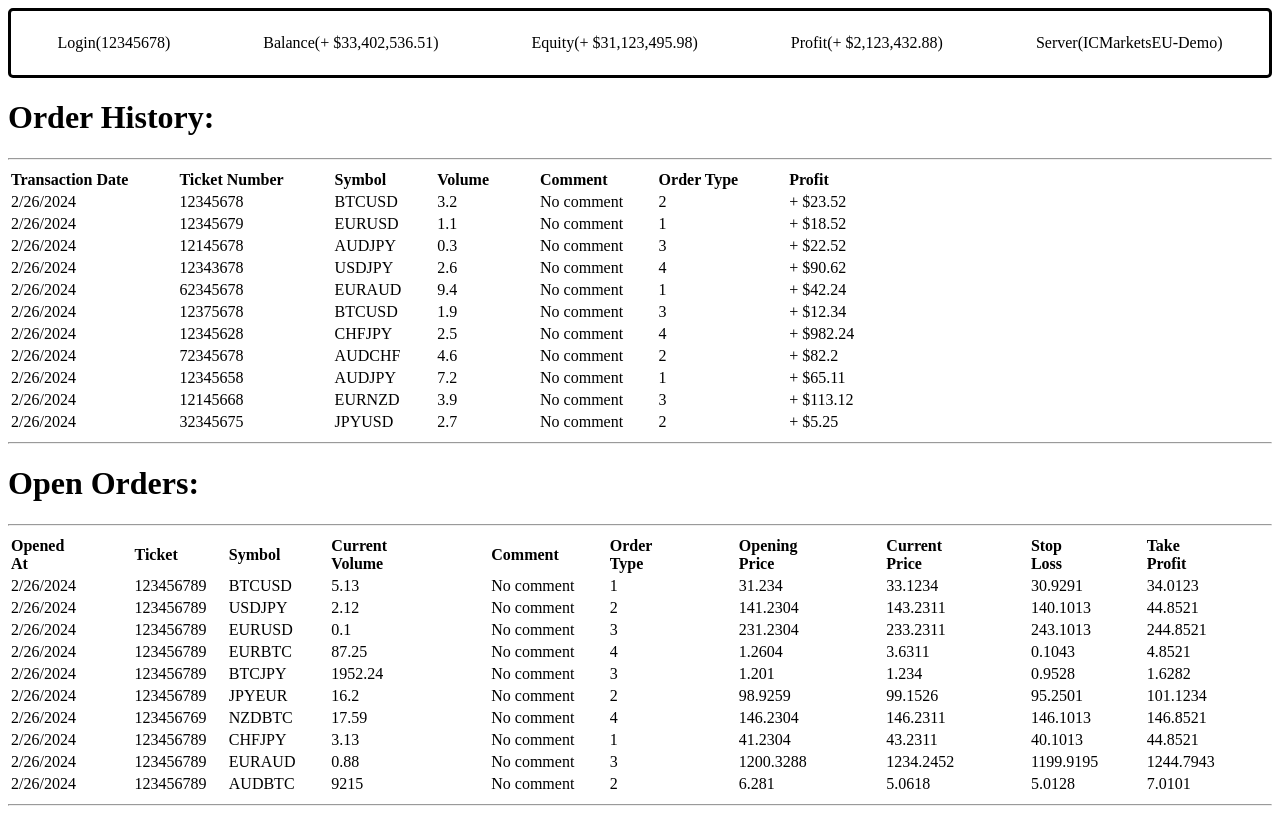
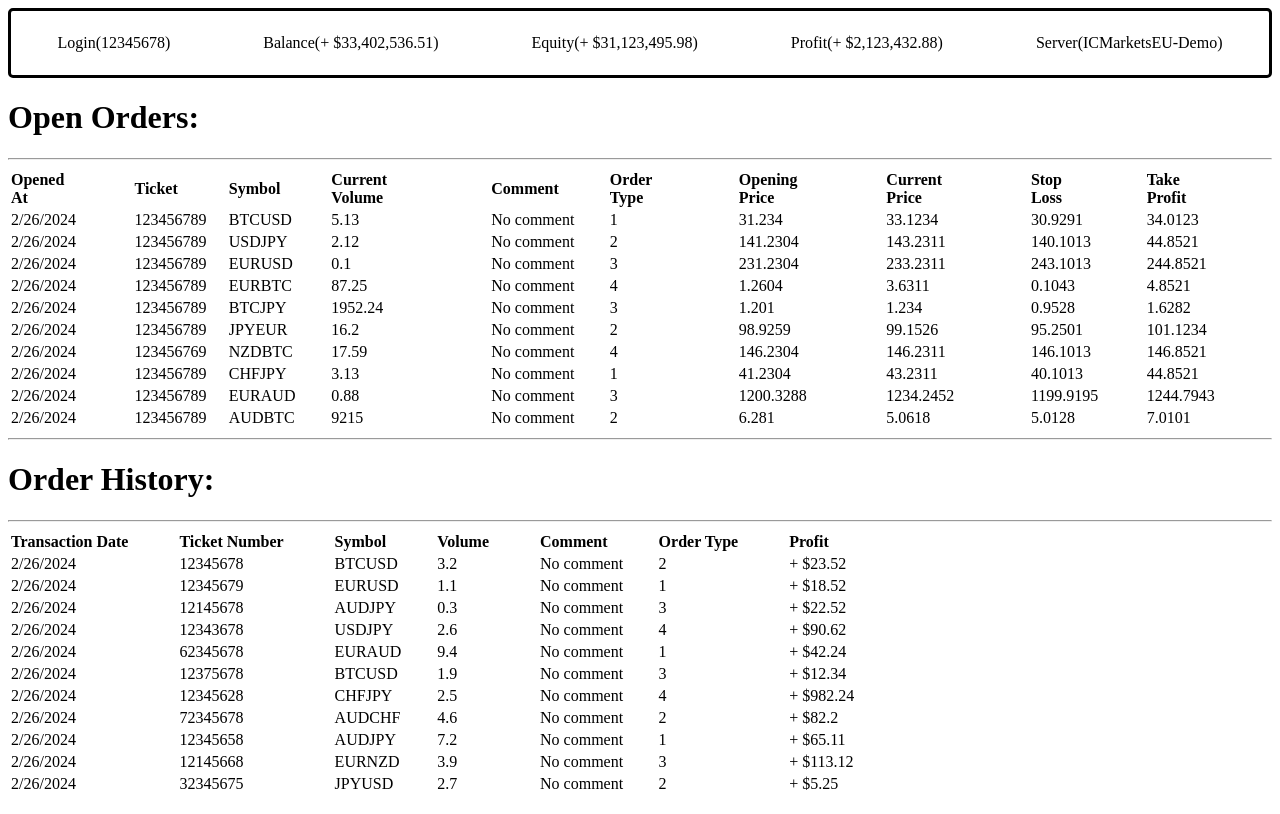
Before and after one commit to bpsix/meta-frontend, a React (Vite) app: page / in a window 1280 px wide. Built offline with nearby package versions, Linux system fonts and the light colour scheme.

Commit message:
refactor: separate data fetching from parent

```diff
--- a/src/App.tsx
+++ b/src/App.tsx
@@ -1,127 +1,13 @@
-import { useEffect, useState } from "react";
-import { AccountType, OpenOrderType, type ClosedOrderType } from "./lib/types";
-
-import { getAccount, getClosedOrders, getOpenOrders } from "./lib/action";
-import Account from "./components/account/account";
-import { OpenOrderWrapper } from "./components/order/OpenOrderWrapper";
-import { OpenOrder } from "./components/order/OpenOrder";
-import { ClosedOrderWrapper } from "./components/order/ClosedOrderWrapper";
-import { ClosedOrder } from "./components/order/ClosedOrder";
+import AccountWrapper from "./components/account/account";
+import ClosedOrderWrapper from "./components/order/ClosedOrderWrapper";
+import OpenOrderWrapper from "./components/order/OpenOrderWrapper";
 
 export default function App() {
-  console.log(`Running  in ${import.meta.env.MODE}`);
-  const [closedOrders, setClosedOrders] = useState<ClosedOrderType[]>([
-    {
-      comment: "?",
-      order_type: -1,
-      profit: -1,
-      symbol: "?",
-      ticket: -1,
-      time: 0,
-      volume: -1,
-    },
-  ]);
-  const [account, setAccount] = useState<AccountType>({
-    balance: 0,
-    equity: 0,
-    login: -1,
-    profit: 0,
-    server: "?",
-  });
-  const [openOrders, setOpenOrders] = useState<OpenOrderType[]>([
-    {
-      comment: "?",
-      order_type: -1,
-      price_current: -1,
-      price_open: -1,
-      stop_loss: -1,
-      symbol: "?",
-      take_profit: -1,
-      ticket: -1,
-      time_setup: 0,
-      volume_current: -1,
-    },
-  ]);
-
-  useEffect(() => {
-    const fetchData = async () => {
-      try {
-        const data = await getClosedOrders();
-        setClosedOrders(data);
-      } catch (error) {
-        console.log(error);
-        throw error;
-      }
-    };
-    fetchData();
-  }, []);
-
-  useEffect(() => {
-    const fetchData = async () => {
-      try {
-        const data = await getAccount();
-        setAccount(data);
-      } catch (error) {
-        console.log(error);
-        throw error;
-      }
-    };
-    fetchData();
-  }, []);
-
-  useEffect(() => {
-    const fetchData = async () => {
-      try {
-        const data = await getOpenOrders();
-        setOpenOrders(data);
-      } catch (error) {
-        console.log(error);
-        throw error;
-      }
-    };
-    fetchData();
-  }, []);
-
   return (
     <div>
-      <Account
-        balance={account.balance}
-        equity={account.equity}
-        login={account.login}
-        profit={account.profit}
-        server={account.server}
-      />
-      <ClosedOrderWrapper>
-        {closedOrders.map((order, idx) => (
-          <ClosedOrder
-            order_type={order.order_type}
-            comment={order.comment}
-            profit={order.profit}
-            symbol={order.symbol}
-            ticket={order.ticket}
-            time={order.time}
-            volume={order.volume}
-            key={idx}
-          />
-        ))}
-      </ClosedOrderWrapper>
-      <OpenOrderWrapper>
-        {openOrders.map((order, idx) => (
-          <OpenOrder
-            comment={order.comment}
-            order_type={order.order_type}
-            price_current={order.price_current}
-            price_open={order.price_open}
-            stop_loss={order.stop_loss}
-            symbol={order.symbol}
-            take_profit={order.take_profit}
-            ticket={order.ticket}
-            time_setup={order.time_setup}
-            volume_current={order.volume_current}
-            key={idx}
-          />
-        ))}
-      </OpenOrderWrapper>
+      <AccountWrapper />
+      <OpenOrderWrapper />
+      <ClosedOrderWrapper />
     </div>
   );
 }
--- a/src/components/account/account.tsx
+++ b/src/components/account/account.tsx
@@ -1,16 +1,36 @@
+import { useEffect, useState } from "react";
 import { AccountType } from "../../lib/types";
 import { getFormattedCurrency } from "../../lib/util";
 
 import styles from "./acc.module.css";
+import { getAccount } from "../../lib/action";
 
-export default function Account(props: AccountType) {
+export default function AccountWrapper() {
+  const [account, setAccount] = useState<AccountType>({
+    balance: 0,
+    equity: 0,
+    login: 0,
+    profit: 0,
+    server: "?",
+  });
+  useEffect(() => {
+    const fetchData = async () => {
+      try {
+        const data = await getAccount();
+        setAccount(data);
+      } catch (error) {
+        console.log(error);
+      }
+    };
+    fetchData();
+  }, []);
   return (
     <div className={styles.container}>
-      <div>Login({props.login})</div>
-      <div>Balance({getFormattedCurrency(props.balance)})</div>
-      <div>Equity({getFormattedCurrency(props.equity)})</div>
-      <div>Profit({getFormattedCurrency(props.profit)})</div>
-      <div>Server({props.server})</div>
+      <div>Login({account.login})</div>
+      <div>Balance({getFormattedCurrency(account.balance)})</div>
+      <div>Equity({getFormattedCurrency(account.equity)})</div>
+      <div>Profit({getFormattedCurrency(account.profit)})</div>
+      <div>Server({account.server})</div>
     </div>
   );
 }
--- a/src/components/order/ClosedOrder.tsx
+++ /dev/null
@@ -1,16 +0,0 @@
-import type { ClosedOrderType } from "../../lib/types";
-import { getFormattedCurrency } from "../../lib/util";
-
-export function ClosedOrder(props: ClosedOrderType) {
-  return (
-    <tr>
-      <td>{new Date(props.time).toLocaleDateString()}</td>
-      <td>{props.ticket}</td>
-      <td>{props.symbol || "No symbol"}</td>
-      <td>{props.volume}</td>
-      <td>{props.comment || "No comment"}</td>
-      <td>{props.order_type}</td>
-      <td>{getFormattedCurrency(props.profit)}</td>
-    </tr>
-  );
-}
--- a/src/components/order/ClosedOrderWrapper.tsx
+++ b/src/components/order/ClosedOrderWrapper.tsx
@@ -1,6 +1,33 @@
+import { useEffect, useState } from "react";
+import { ClosedOrderType } from "../../lib/types";
+import { getClosedOrders } from "../../lib/action";
+
 import styles from "./order.module.css";
+import { getFormattedCurrency } from "../../lib/util";
 
-export function ClosedOrderWrapper({ children }: { children: JSX.Element[] }) {
+export default function ClosedOrderWrapper() {
+  const [orders, setOrders] = useState<ClosedOrderType[]>([
+    {
+      comment: "?",
+      order_type: -1,
+      profit: -1,
+      symbol: "?",
+      ticket: -1,
+      time: 0,
+      volume: -1,
+    },
+  ]);
+  useEffect(() => {
+    const fetchData = async () => {
+      try {
+        const data = await getClosedOrders();
+        setOrders(data);
+      } catch (error) {
+        console.log(error);
+      }
+    };
+    fetchData();
+  }, []);
   return (
     <div>
       <h1>Order History:</h1>
@@ -17,9 +44,22 @@ export function ClosedOrderWrapper({ children }: { children: JSX.Element[] }) {
             <th className={styles.th}>Profit</th>
           </tr>
         </thead>
-        <tbody>{children}</tbody>
+        <tbody>
+          {orders.map((order) => {
+            return (
+              <tr>
+                <td>{new Date(order.time).toLocaleDateString()}</td>
+                <td>{order.ticket}</td>
+                <td>{order.symbol || "No symbol"}</td>
+                <td>{order.volume}</td>
+                <td>{order.comment || "No comment"}</td>
+                <td>{order.order_type}</td>
+                <td>{getFormattedCurrency(order.profit)}</td>
+              </tr>
+            );
+          })}
+        </tbody>
       </table>
-      <hr />
     </div>
   );
 }
--- a/src/components/order/OpenOrder.tsx
+++ /dev/null
@@ -1,18 +0,0 @@
-import type { OpenOrderType } from "../../lib/types";
-
-export function OpenOrder(props: OpenOrderType) {
-  return (
-    <tr>
-      <td>{new Date(props.time_setup).toLocaleDateString()}</td>
-      <td>{props.ticket}</td>
-      <td>{props.symbol}</td>
-      <td>{props.volume_current}</td>
-      <td>{props.comment || "No comment"}</td>
-      <td>{props.order_type}</td>
-      <td>{props.price_open}</td>
-      <td>{props.price_current}</td>
-      <td>{props.stop_loss}</td>
-      <td>{props.take_profit}</td>
-    </tr>
-  );
-}
--- a/src/components/order/OpenOrderWrapper.tsx
+++ b/src/components/order/OpenOrderWrapper.tsx
@@ -1,6 +1,35 @@
+import { useEffect, useState } from "react";
 import styles from "./order.module.css";
+import { OpenOrderType } from "../../lib/types";
+import { getOpenOrders } from "../../lib/action";
 
-export function OpenOrderWrapper({ children }: { children: JSX.Element[] }) {
+export default function OpenOrderWrapper() {
+  const [orders, setOrders] = useState<OpenOrderType[]>([
+    {
+      comment: "?",
+      order_type: 0,
+      price_current: 0,
+      price_open: 0,
+      stop_loss: 0,
+      symbol: "?",
+      take_profit: 0,
+      ticket: 0,
+      time_setup: 0,
+      volume_current: 0,
+    },
+  ]);
+
+  useEffect(() => {
+    const fetchData = async () => {
+      try {
+        const data = await getOpenOrders();
+        setOrders(data);
+      } catch (error) {
+        console.log(error);
+      }
+    };
+    fetchData();
+  }, []);
   return (
     <div>
       <h1>Open Orders:</h1>
@@ -20,7 +49,24 @@ export function OpenOrderWrapper({ children }: { children: JSX.Element[] }) {
             <th className={styles.th}>Take Profit</th>
           </tr>
         </thead>
-        <tbody>{children}</tbody>
+        <tbody>
+          {orders.map((order) => {
+            return (
+              <tr>
+                <td>{new Date(order.time_setup).toLocaleDateString()}</td>
+                <td>{order.ticket}</td>
+                <td>{order.symbol}</td>
+                <td>{order.volume_current}</td>
+                <td>{order.comment || "No comment"}</td>
+                <td>{order.order_type}</td>
+                <td>{order.price_open}</td>
+                <td>{order.price_current}</td>
+                <td>{order.stop_loss}</td>
+                <td>{order.take_profit}</td>
+              </tr>
+            );
+          })}
+        </tbody>
       </table>
       <hr />
     </div>
```
